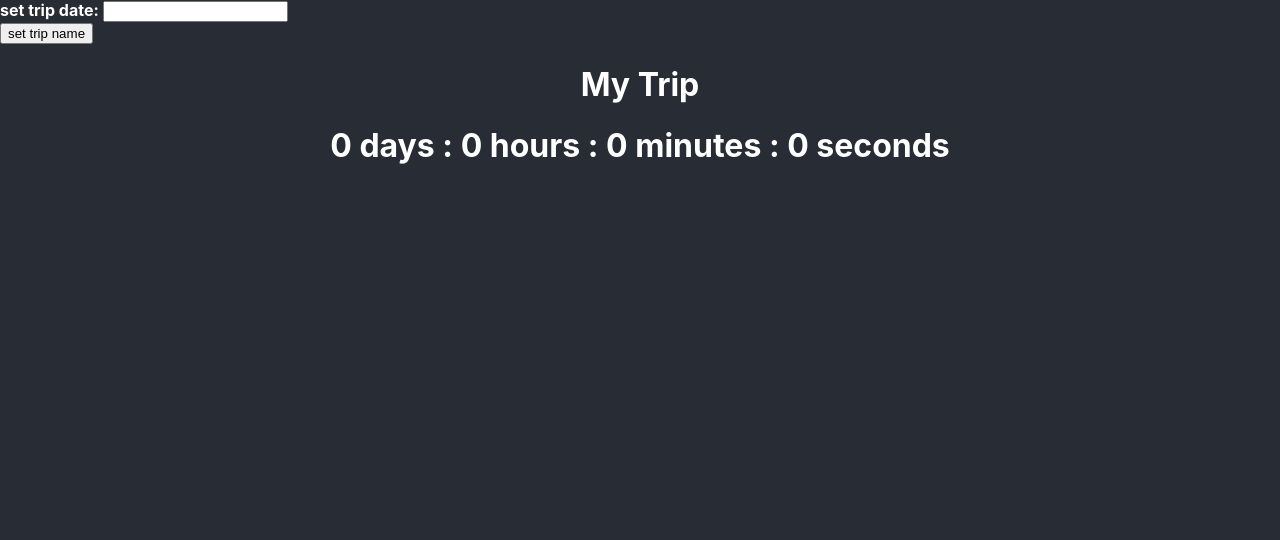
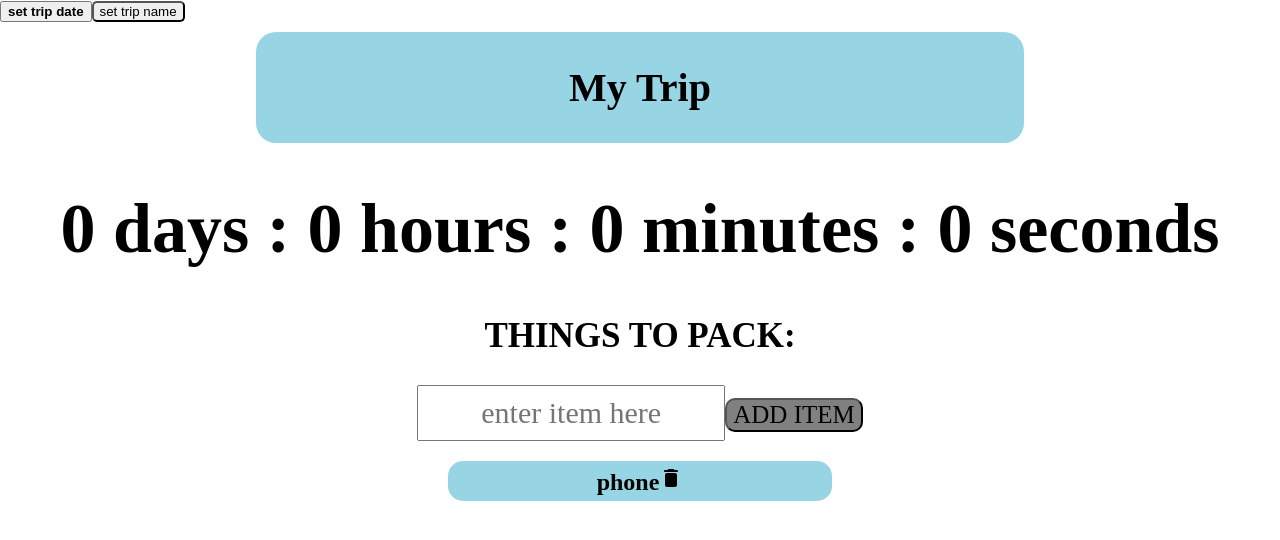
Before and after one commit to charmainessseah/countdown-packing-list, a React (Create React App) app: page / in a window 1280 px wide. Shown: the top 540 px of the page. Built offline with nearby package versions, Linux system fonts and the light colour scheme.

Commit message:
added delete functionality to packing list and set up local storage for packing list items

```diff
--- a/package.json
+++ b/package.json
@@ -3,6 +3,8 @@
   "version": "0.1.0",
   "private": true,
   "dependencies": {
+    "@material-ui/core": "^4.11.4",
+    "@material-ui/icons": "^4.11.2",
     "@testing-library/jest-dom": "^5.14.1",
     "@testing-library/react": "^11.2.7",
     "@testing-library/user-event": "^12.8.3",
--- a/src/App.css
+++ b/src/App.css
@@ -1,12 +1,24 @@
 .App {
-  background-color: #282c34;
+  /* background-color: #282c34; */
   min-height: 100vh;
-  color: white;
+  color: black;
 }
 
-.Home {
+.Header {
   margin-top: 10px;
   text-align: center;
+  background-color: rgb(152, 213, 228);
+  padding-bottom: 5px;
+  padding-top: 5px;
+  margin-left: 20%;
+  margin-right: 20%;
+  border-radius: 20px;
+  font-size: 20px;
+}
+
+.trip-name {
+  font-family: cursive;
+  color: black;
 }
 
 .Name {
@@ -15,19 +27,65 @@
   padding-bottom: 40px;
 }
 
-.setDate {
+.set-name-button {
+  border-radius: 5px;
+}
+
+.set-date-button {
   display: inline;
+  border-radius: 5px;
 }
 
 .countdown {
   text-align: center;
+  font-size: 35px;
+  font-family: cursive;
+  color: black;
 }
 
 .setName {
   padding: 15px 10px;
   line-height: 28px;
-  font-size: 20px;
+  font-size: 25px;
 }
 
 .popup {
 }
+
+.packing-list {
+  text-align: center;
+  font-family: cursive;
+}
+
+.item {
+  background-color: rgb(152, 213, 228);
+  text-align: center;
+  color: black;
+  border-radius: 15px;
+  margin-left: 35%;
+  margin-right: 35%;
+  padding-top: 5px;
+  padding-bottom: 5px;
+  padding-left: 5px;
+  padding-right: 5px;
+}
+
+.packing-list-header {
+  font-size: 35px;
+}
+
+.input-box {
+  height: 50px;
+  width: 300px;
+  font-size: 30px;
+  font-family: cursive;
+  text-align: center;
+}
+
+.input-button {
+  font-size: 25px;
+  background-color: grey;
+  font-family: cursive;
+  border-radius: 10px;
+  overflow: hidden;
+}
--- a/src/App.js
+++ b/src/App.js
@@ -1,6 +1,6 @@
 import './App.css';
 import React, {useEffect, useState} from 'react';
-import Home from './Home.js';
+import Header from './Header.js';
 import SetName from './SetName';
 import Popup from 'reactjs-popup';
 import 'reactjs-popup/dist/index.css';
@@ -15,6 +15,7 @@ class App extends React.Component {
     this.state = {
       tripName : "My Trip",
       tripDate : null,
+      showSelectDate : false,
     }
   }
 
@@ -31,28 +32,32 @@ class App extends React.Component {
 
     if (endDate != null) {
       this.setState({tripDate : parseInt(endDate)});
+    }
+  }
 
-    }
-
-    console.log("end date" + endDate);
-    console.log("comp did mount")
+  selectDate = () => {
+    let currState = this.state.showSelectDate;
+    this.setState({showSelectDate : !currState});
   }
 
   render() {
     return(
       <div className="App">
-        <h4 className="setDate">set trip date: </h4>
+        {/* <h4 className="setDate">set trip date: </h4>
         <DatePicker className="setDate" selected={this.state.tripDate} onChange={this.handleChange} showTimeSelect
-         dateFormat="dd/MM/yyyy" minDate={new Date()}></DatePicker>
+         dateFormat="dd/MM/yyyy" minDate={new Date()}></DatePicker> */}
+        <button onClick={this.selectDate}><h4 className="set-date-button">set trip date</h4></button>
+        {this.state.showSelectDate ? <DatePicker className="set-date-button" selected={this.state.tripDate} onChange={this.handleChange} showTimeSelect
+         dateFormat="dd/MM/yyyy" minDate={new Date()}></DatePicker> : ""}
 
 
-        <br></br>
-        <Popup className="popup" trigger={<button>set trip name</button>} modal>
+        <Popup className="popup" trigger={<button className="set-name-button">set trip name</button>} modal>
           <SetName name={this.state.tripName} setName={this.setTripName}/>
         </Popup>
 
-        <Home name={this.state.tripName}/>
+        <Header name={this.state.tripName}/>
         <Countdown tripDate={this.state.tripDate}/>
+        <PackingList />
       </div>
     )
   }
--- a/src/Countdown.js
+++ b/src/Countdown.js
@@ -19,12 +19,10 @@ function Countdown({tripDate}) {
             const timeNow = date.getTime();
             const timeDifference = localStorage.getItem('endDate') - timeNow;
 
-            console.log("trip date 2: " + tripDate); // 2
             const days = Math.floor(timeDifference / (1000 * 60 * 60 * 24));
             const hours = Math.floor((timeDifference % (1000 * 60 * 60 * 24) / (1000 * 60 * 60)));
             const minutes = Math.floor((timeDifference % (1000 * 60 * 60) / (1000 * 60)));
             const seconds = Math.floor((timeDifference % (1000 * 60)) / 1000);
-            console.log(timeDifference);
 
             if (timeDifference < 0 || tripDate == null) {
                 setDays(0);
--- a/src/Home.js
+++ b/src/Header.js
@@ -2,8 +2,8 @@ import React, {useState} from 'react';
 
 function Home({name}) {
     return(
-        <div className="Home">
-            <h1>{name}</h1>
+        <div className="Header">
+            <h1 className="trip-name">{name}</h1>
         </div>
     )
 }
--- a/src/PackingList.js
+++ b/src/PackingList.js
@@ -1,11 +1,84 @@
-import React, {useState} from 'react';
+import React, {useEffect, useState} from 'react';
+import DeleteIcon from '@material-ui/icons/DeleteRounded'
 
 function PackingList() {
 
+    const packingList = [
+        {
+            thing : "phone",
+            id : Number(new Date().getTime()),
+            packed : false
+        },
+    ];
+
+    const [item, setItem] = useState("")
+    const [list, setList] = useState(packingList);
+
+    const handleChange = (e) => {
+        setItem(e.target.value);
+    }
+
+    const handleSubmit = (e) => {
+        e.preventDefault();
+        let copy = [...list];
+        let idNum = Number(new Date().getTime())
+        copy.push({thing : item, id : idNum, packed : false});
+        setList(copy);
+        setItem("");
+        localStorage.setItem("packingList", JSON.stringify(copy));
+    }
+
+    // const handleClick = (e) => {
+    //     e.preventDefault();
+    //     console.log("clicked")
+    //     let itemID = e.currentTarget.id;
+    //     let updatedList = list.map(item => {
+    //         return item.id === Number(itemID) ? {...list, packed: !item.packed} : {...list}
+    //     });
+    //     setList(updatedList);
+    //     console.log(updatedList);
+    // }
+    const handleClick = (e) => {
+        console.log("click")
+        e.preventDefault();
+        let itemID = e.currentTarget.id;
+        console.log("ID: " + itemID);
+        let copy = [...list];
+        let updatedList = copy.filter(item => {
+            return item.id != itemID;
+        });
+        setList(updatedList);
+        localStorage.setItem("packingList", JSON.stringify(updatedList));
+    }
+
+    useEffect(()=> {
+        if (localStorage.getItem("packingList") != null) {
+            console.log("use effect");
+            setList(JSON.parse(localStorage.getItem("packingList")));
+        }
+    }, []);
 
 
     return(
-        <div>
+        <div className="packing-list">
+
+            <h2 className="packing-list-header">THINGS TO PACK:</h2>
+
+            <form onSubmit={handleSubmit}>
+                <input className="input-box" value={item} type="text" onChange={handleChange} placeholder="enter item here"></input>
+                <button className="input-button">ADD ITEM</button>
+            </form>
+
+            {/* {list.map(item => <h2  className="item">{item["thing"]}<button id={(item.id)} onClick={handleClick}>remove item</button></h2>)} */}
+
+            <div className="item-container">
+                {list.map(item => <h2  className="item">{item["thing"]}<DeleteIcon id={(item.id)} onClick={handleClick}>remove item</DeleteIcon></h2>)}
+            </div>
+
+
+
+
+
 
         </div>
     )
--- a/src/SetName.js
+++ b/src/SetName.js
@@ -10,6 +10,7 @@ function SetName({name, setName}) {
         <div className="Name">
             <h1>Name Your Trip:</h1>
             <input className="setName" value={name} type="text" placeholder="Enter Name of Trip" onChange={handleChange}></input>
+            <h4>Press esc to exit</h4>
         </div>
     )
 }
```
Also changed, not shown: 1 other file (tests, documents, lock files or other folders).
